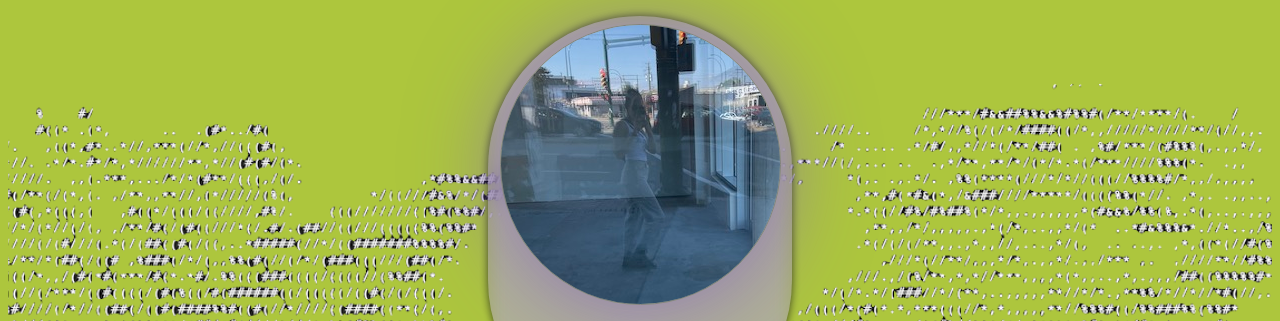
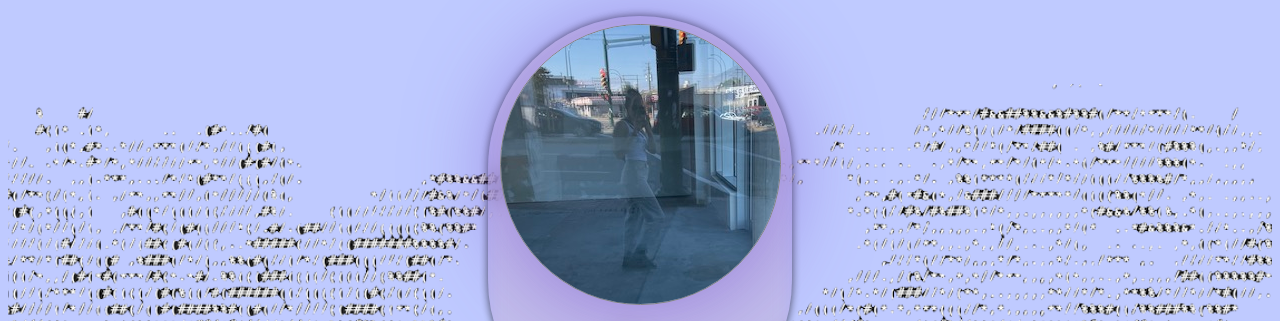
Before and after one commit to dork-rubber/linkinbio-test, a plain HTML site: page index.html in a window 1280 px wide. Shown: the top 321 px of the page. Drawn offline with Linux system fonts and the light colour scheme.

Commit message:
Update main.css

```diff
--- a/main.css
+++ b/main.css
@@ -1,5 +1,5 @@
 body, html {
-    background-color:#adc63d;
+    background-color:#bfcaff;
     color:#2A0642;
 }
 body {
```
